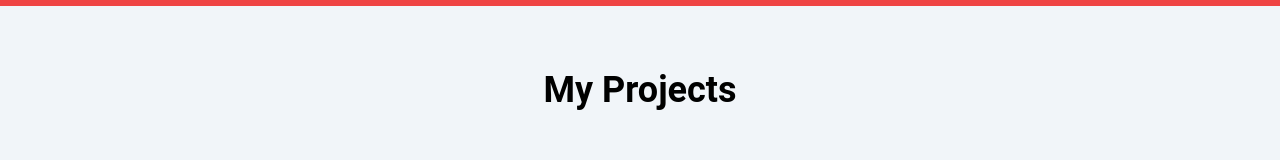
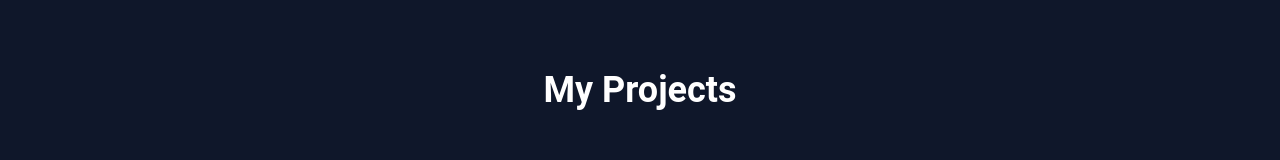
Before and after one commit to ILakshitha/ishan_Lakshitha, a React (Vite) app in the folder Frontend/: page / in a window 1280 px wide. Shown: the part 2458-2618 px from the top of the page. Built offline with nearby package versions, Linux system fonts and the light colour scheme.

Commit message:
change background clours in home

```diff
--- a/Frontend/src/pages/Home.jsx
+++ b/Frontend/src/pages/Home.jsx
@@ -113,11 +113,11 @@ export default function Home() {
       <div ref={educationref} id='education' className=' bg-slate-900 h-screen'>
         <Education_C />
       </div>
-      <div ref={skillref} id='skills' className=' bg-red-500 h-screen'>
+      <div ref={skillref} id='skills' className=' bg-slate-900 h-screen flex items-center justify-center'>
         <Skill_cards />
       </div>
-      <div ref={projectsref} id='projects' className='min-h-screen bg-slate-100 py-16'>
-        <h2 className="text-4xl font-bold text-center mb-12">My Projects</h2>
+      <div ref={projectsref} id='projects' className='min-h-screen bg-slate-900 py-16'>
+        <h2 className="text-white text-4xl font-bold text-center mb-12">My Projects</h2>
         <div className="container mx-auto px-4">
           <div className="flex flex-wrap justify-center">
             {projects.map((project, index) => (
@@ -126,7 +126,7 @@ export default function Home() {
           </div>
         </div>
       </div>
-      <div ref={contactref} id='contact' className=' bg-red-800 h-screen'>
+      <div ref={contactref} id='contact' className=' bg-slate-900  h-screen'>
 
       </div>
 
```
